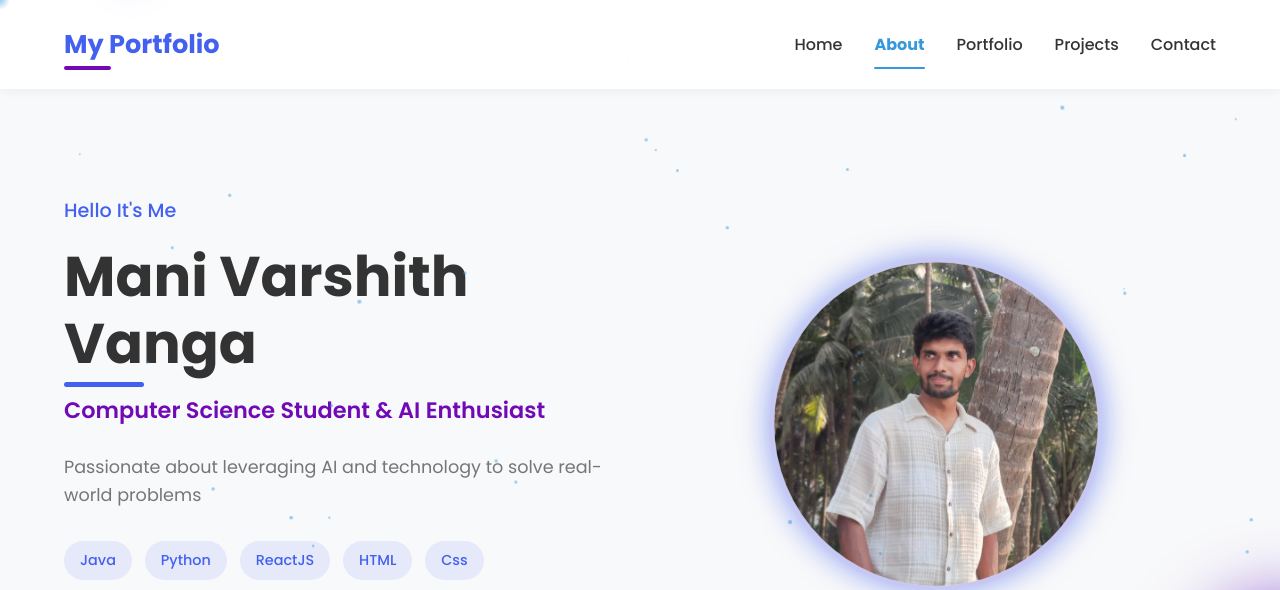
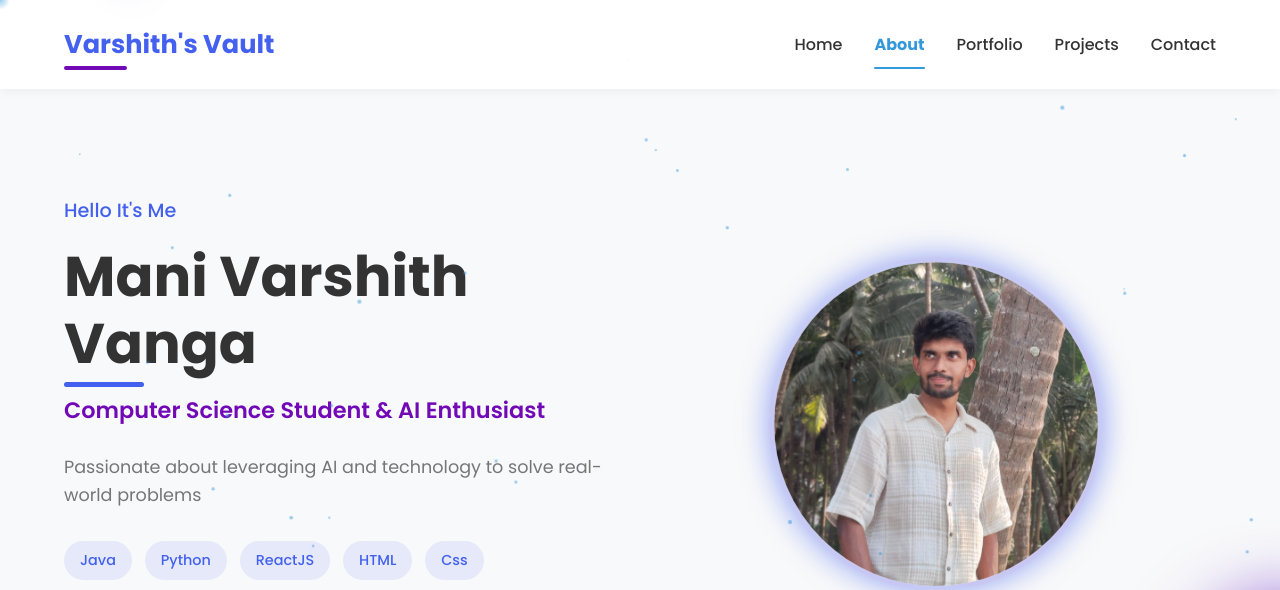
Before and after one commit to ManiVarshith001/portfolio-website, a website: page index.html in a window 1280 px wide. Shown: the top 590 px of the page. Drawn offline with Linux system fonts and the light colour scheme; animation ran at ten frames a second.

Commit message:
Updated portfolio content

```diff
--- a/index.html
+++ b/index.html
@@ -13,7 +13,7 @@
     <!-- Header Section -->
     <header>
         <div class="logo">
-            <h2>My Portfolio</h2>
+            <h2>Varshith's Vault</h2>
         </div>
         <nav>
             <ul>
```
Also changed, not shown: WhatsApp Image 2025-03-22 at 4.55.21 PM.jpeg (deleted).
